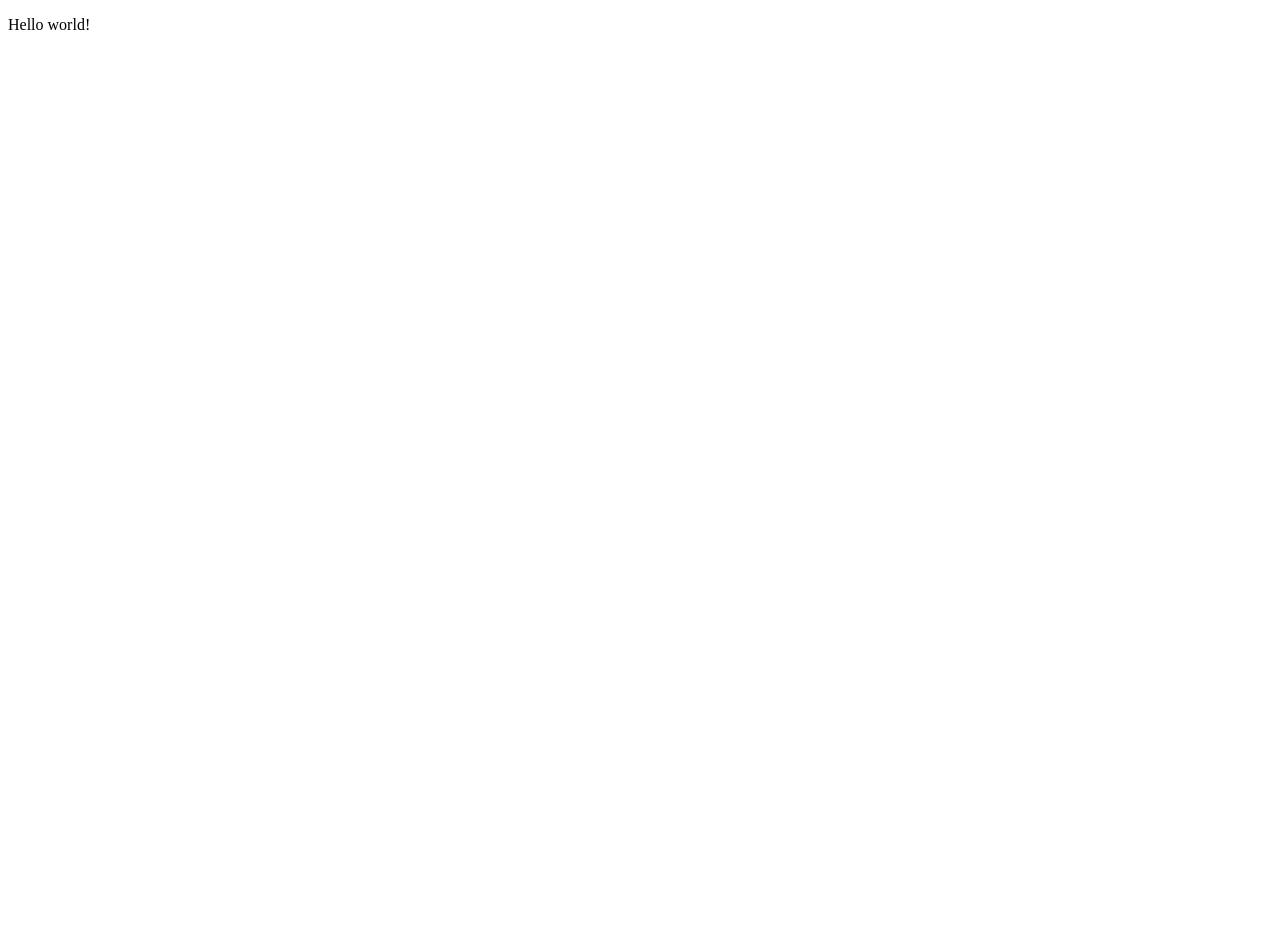
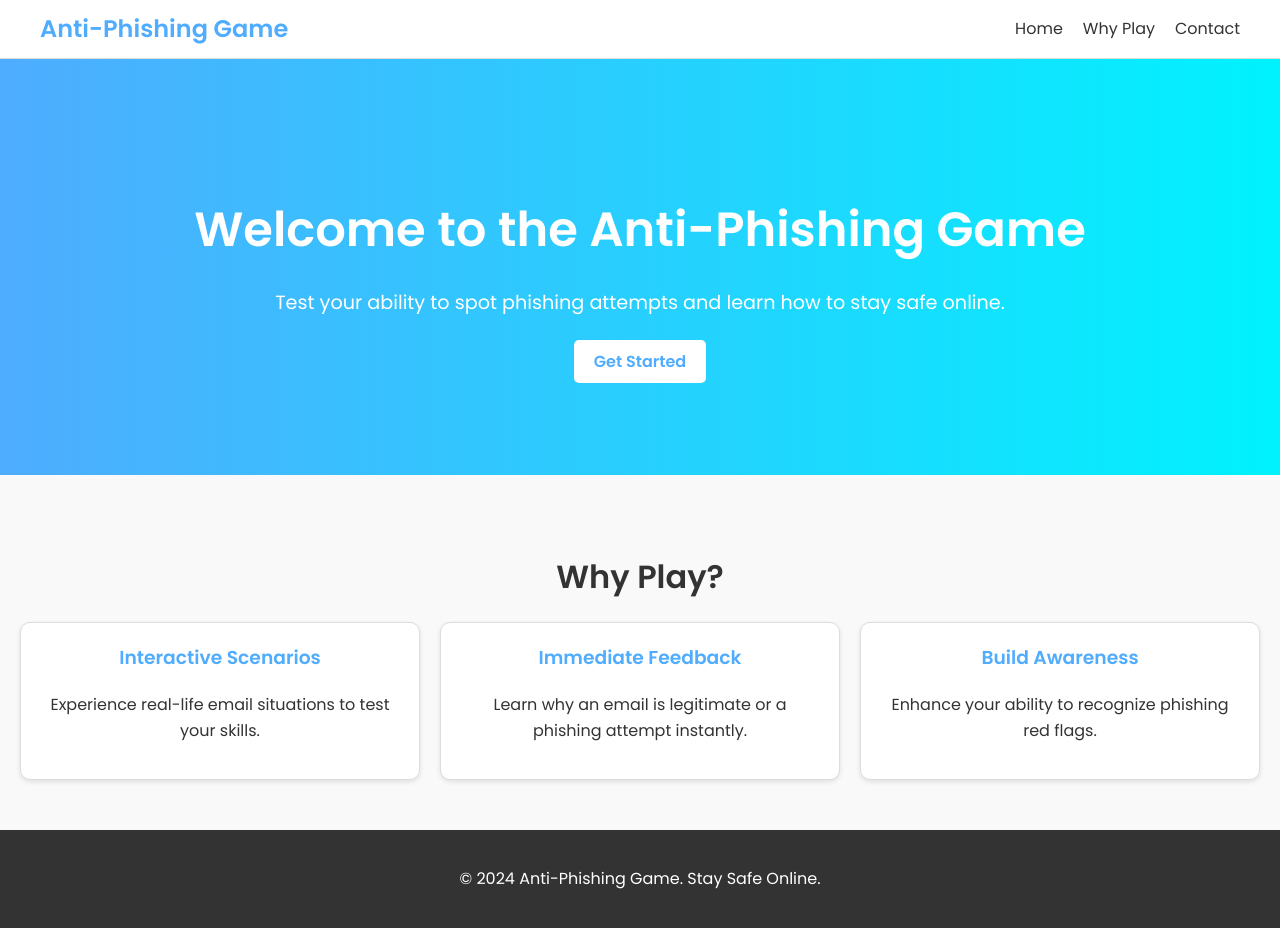
Before and after one commit to Nigeriaboy/ANTI-PHISHING-GAME, a Flask app: page / in a window 1280 px wide. Before the commit the page is almost empty. Before the commit the page ends 30 px from the top, so only its background shows below. Run offline with Flask 3, Linux system fonts and the light colour scheme.

Commit message:
Created landing page Quiclkly created the UI for the landing page

```diff
--- /dev/null
+++ b/anti-phishing-game/static/style.css
@@ -0,0 +1,163 @@
+/* General Styles */
+body {
+    font-family: 'Poppins', Arial, sans-serif;
+    margin: 0;
+    padding: 0;
+    line-height: 1.6;
+    color: #333;
+}
+
+
+/* Navbar */
+.navbar {
+    background: #fff;
+    border-bottom: 1px solid #ddd;
+    padding: 10px 20px;
+    position: sticky;
+    top: 0;
+    z-index: 1000;
+}
+
+/* Loader */
+/* Loader Styles */
+.loader {
+    position: fixed;
+    top: 0;
+    left: 0;
+    width: 100%;
+    height: 100%;
+    background-color: #f9f9f9;
+    display: flex;
+    justify-content: center;
+    align-items: center;
+    z-index: 9999;
+}
+
+.spinner {
+    width: 50px;
+    height: 50px;
+    border: 5px solid #ddd;
+    border-top: 5px solid #4facfe;
+    border-radius: 50%;
+    animation: spin 1s linear infinite;
+}
+
+@keyframes spin {
+    from {
+        transform: rotate(0deg);
+    }
+    to {
+        transform: rotate(360deg);
+    }
+}
+
+
+.navbar .container {
+    display: flex;
+    justify-content: space-between;
+    align-items: center;
+    max-width: 1200px;
+    margin: 0 auto;
+}
+
+.navbar .logo {
+    font-size: 1.5em;
+    font-weight: bold;
+    color: #4facfe;
+    text-decoration: none;
+}
+
+.navbar .nav-links {
+    list-style: none;
+    margin: 0;
+    padding: 0;
+    display: flex;
+    gap: 20px;
+}
+
+.navbar .nav-links li {
+    display: inline;
+}
+
+.navbar .nav-links a {
+    text-decoration: none;
+    color: #333;
+    transition: color 0.3s;
+}
+
+.navbar .nav-links a:hover {
+    color: #4facfe;
+}
+
+/* Hero Section */
+.hero {
+    background: linear-gradient(to right, #4facfe, #00f2fe);
+    color: #fff;
+    text-align: center;
+    padding: 100px 20px;
+}
+
+.hero h1 {
+    font-size: 3em;
+    margin-bottom: 20px;
+}
+
+.hero p {
+    font-size: 1.2em;
+    margin-bottom: 30px;
+}
+
+.hero .btn {
+    background: #fff;
+    color: #4facfe;
+    padding: 10px 20px;
+    text-decoration: none;
+    border-radius: 5px;
+    font-weight: bold;
+    transition: background 0.3s;
+}
+
+.hero .btn:hover {
+    background: #4facfe;
+    color: #fff;
+}
+
+
+/* Features Section */
+.features {
+    padding: 50px 20px;
+    text-align: center;
+    background: #f9f9f9;
+}
+
+.features h2 {
+    font-size: 2em;
+    margin-bottom: 20px;
+}
+
+.features-grid {
+    display: grid;
+    grid-template-columns: repeat(auto-fit, minmax(300px, 1fr));
+    gap: 20px;
+}
+
+.feature {
+    padding: 20px;
+    background: #fff;
+    border: 1px solid #ddd;
+    border-radius: 10px;
+    box-shadow: 0 2px 5px rgba(0, 0, 0, 0.1);
+}
+
+.feature h3 {
+    margin-top: 0;
+    color: #4facfe;
+}
+
+/* Footer */
+footer {
+    text-align: center;
+    padding: 20px;
+    background: #333;
+    color: #fff;
+}
--- a/anti-phishing-game/templates/index.html
+++ b/anti-phishing-game/templates/index.html
@@ -1,12 +1,80 @@
 <!DOCTYPE html>
-<html>
-<head>
-    <meta charset='utf-8'>
-    <meta http-equiv='X-UA-Compatible' content='IE=edge'>
-    <title>my flask app</title>
-    <meta name='viewport' content='width=device-width, initial-scale=1'>
-</head>
-<body>
-    <p>Hello world!</p>
-</body>
+<html lang="en">
+    <head>
+        <meta charset="UTF-8">
+        <meta http-equiv="X-UA-Compatible" content="IE=edge">
+        <meta name="viewport" content="width=device-width, initial-scale=1.0">
+        <title>Anti-Phishing Awareness Game</title>
+        <link rel="stylesheet" href="{{ url_for('static', filename='style.css') }}">
+        <link href="https://fonts.googleapis.com/css2?family=Poppins:wght@400;600&display=swap" rel="stylesheet">
+    </head>
+    <body>
+        <!-- Loader -->
+        <div id="loader" class="loader">
+            <div class="spinner"></div>
+        </div>
+
+        <!-- Main Content -->
+        <div id="main-content" style="display: none;">
+            <!-- Navbar -->
+            <nav class="navbar">
+                <div class="container">
+                    <a href="#" class="logo">Anti-Phishing Game</a>
+                    <ul class="nav-links">
+                        <li><a href="#">Home</a></li>
+                        <li><a href="#features">Why Play</a></li>
+                        <li><a href="#contact">Contact</a></li>
+                    </ul>
+                </div>
+            </nav>
+
+            <!-- Hero Section -->
+            <header class="hero">
+                <div class="hero-content">
+                    <h1>Welcome to the Anti-Phishing Game</h1>
+                    <p>Test your ability to spot phishing attempts and learn how to stay safe online.</p>
+                    <a href="#" class="btn">Get Started</a>
+                </div>
+            </header>
+
+            <!-- Features Section -->
+            <section id="features" class="features">
+                <h2>Why Play?</h2>
+                <div class="features-grid">
+                    <div class="feature">
+                        <h3>Interactive Scenarios</h3>
+                        <p>Experience real-life email situations to test your skills.</p>
+                    </div>
+                    <div class="feature">
+                        <h3>Immediate Feedback</h3>
+                        <p>Learn why an email is legitimate or a phishing attempt instantly.</p>
+                    </div>
+                    <div class="feature">
+                        <h3>Build Awareness</h3>
+                        <p>Enhance your ability to recognize phishing red flags.</p>
+                    </div>
+                </div>
+            </section>
+
+            <!-- Footer -->
+            <footer>
+                <p>&copy; 2024 Anti-Phishing Game. Stay Safe Online.</p>
+            </footer>
+        </div>
+        <script>
+            window.onload = function () {
+                const loader = document.getElementById('loader');
+                const mainContent = document.getElementById('main-content');
+
+                // delay to simulate loading
+                setTimeout(() => {
+                    loader.style.display = 'none';
+                    mainContent.style.display = 'block';
+                }, 2000); //2 seconds delay
+            };
+        </script>
+
+
+    </body>
+
 </html>
```
